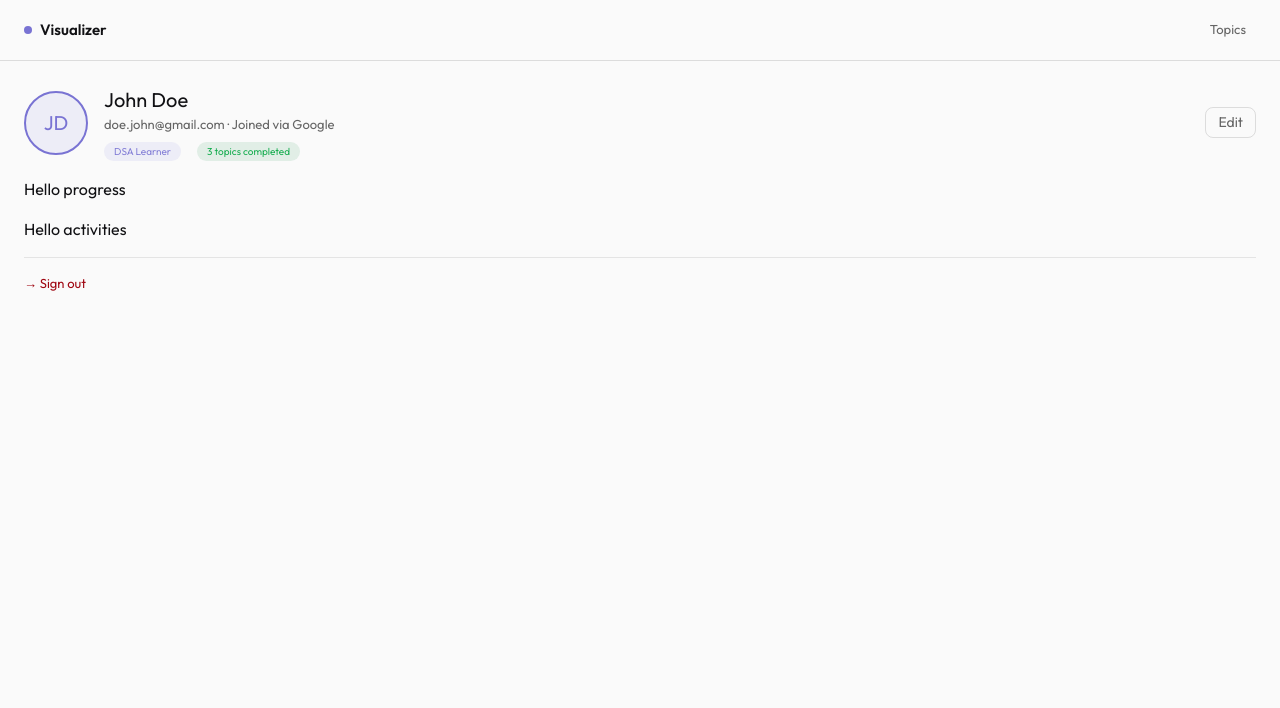
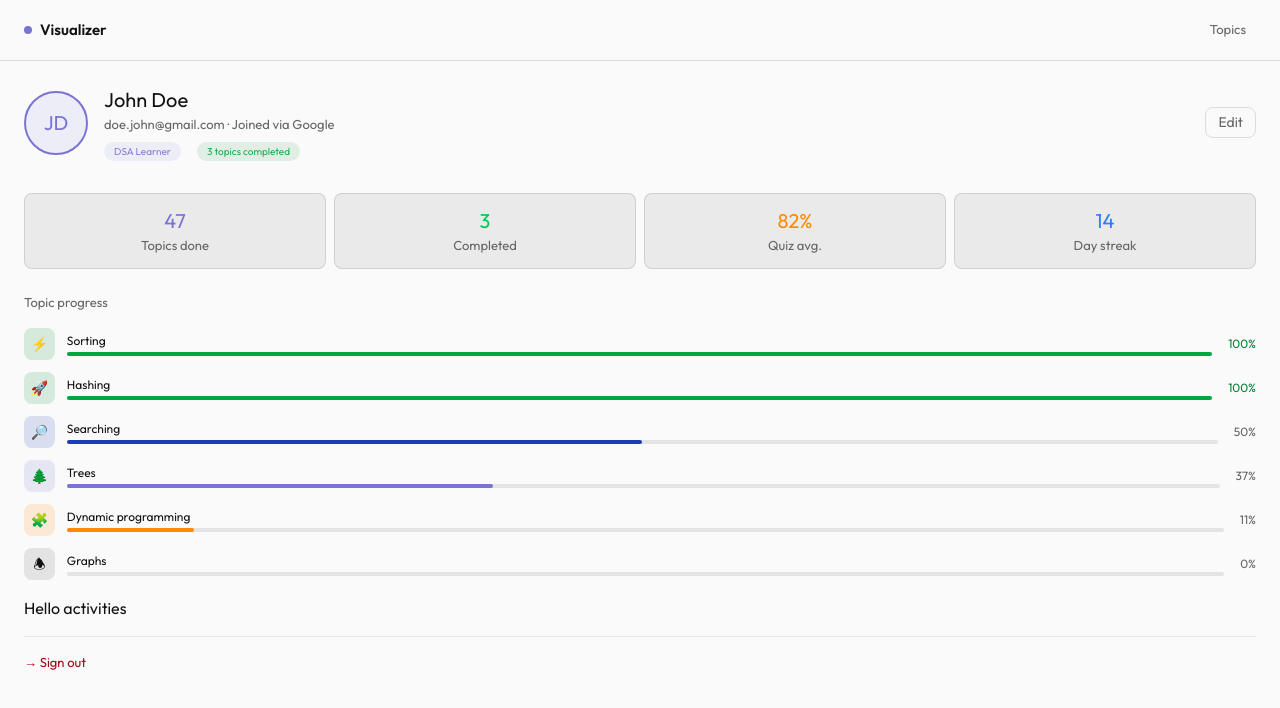
Before and after one commit to rimsha-shoukat/visualizer, a Next.js app: page /profile in a window 1280 px wide. Shown: the top 708 px of the page. Built offline with nearby package versions, Linux system fonts and the light colour scheme.

Commit message:
progress section ui in user profile added

```diff
--- a/src/app/(auth)/profile/page.tsx
+++ b/src/app/(auth)/profile/page.tsx
@@ -17,7 +17,7 @@ export default function Profile() {
           Topics
         </Link>
       </nav>
-      <section className="p-6 flex flex-col gap-4 items-start justify-start">
+      <section className="w-full p-6 flex flex-col gap-4 items-start justify-start">
         <div className="w-full flex flex-row items-center justify-between gap-4">
           <div className="flex flex-row items-center justify-center gap-4">
             <div className="max-[470px]:hidden border-2 border-accent rounded-full w-16 h-16 bg-accent/10 text-[20px] text-accent flex items-center justify-center shrink-0">
--- a/src/app/(auth)/profile/progress.tsx
+++ b/src/app/(auth)/profile/progress.tsx
@@ -1,3 +1,111 @@
 export default function Progress() {
-  return <h1>Hello progress</h1>;
+  return (
+    <>
+      <section className="flex flex-col min-[465px]:flex-row items-center justify-center gap-2 w-full mt-4">
+        <div className="text-center py-3 w-full min-[465px]:flex-1 flex-nowrap bg-muted/10 border border-muted/20 rounded-lg">
+          <h1 className="text-accent text-[20px]">47</h1>
+          <p className="text-muted text-[13px]">Topics done</p>
+        </div>
+        <div className="text-center py-3 w-full min-[465px]:flex-1 flex-nowrap bg-muted/10 border border-muted/20 rounded-lg">
+          <h1 className="text-green-500 text-[20px]">3</h1>
+          <p className="text-muted text-[13px]">Completed</p>
+        </div>
+        <div className="text-center py-3 w-full min-[465px]:flex-1 flex-nowrap bg-muted/10 border border-muted/20 rounded-lg">
+          <h1 className="text-orange-400 text-[20px]">82%</h1>
+          <p className="text-muted text-[13px]">Quiz avg.</p>
+        </div>
+        <div className="text-center py-3 w-full min-[465px]:flex-1 flex-nowrap bg-muted/10 border border-muted/20 rounded-lg">
+          <h1 className="text-blue-500 text-[20px]">14</h1>
+          <p className="text-muted text-[13px]">Day streak</p>
+        </div>
+      </section>
+      <p className="text-muted text-[13px] mt-2">Topic progress</p>
+      <section className="flex flex-col items-center justify-center w-full gap-3">
+        <div className="flex flex-row items-center justify-between gap-4 w-full">
+          <div className="w-full flex flex-row gap-3 items-center justify-center">
+            <h1 className="w-8 h-8 text-[14px] rounded-lg bg-green-700/15 flex items-center justify-center">
+              ⚡
+            </h1>
+            <span className="w-full">
+              <p className="text-[12px] mb-0.5">Sorting</p>
+              <div className="w-full h-1 bg-muted/15 rounded-lg">
+                <div className="w-full h-1 bg-green-600 rounded-lg"></div>
+              </div>
+            </span>
+          </div>
+          <p className="text-green-700 text-[12px]">100%</p>
+        </div>
+        <div className="flex flex-row items-center justify-between gap-4 w-full">
+          <div className="w-full flex flex-row gap-3 items-center justify-center">
+            <h1 className="w-8 h-8 text-[14px] rounded-lg bg-green-700/15 flex items-center justify-center">
+              🚀
+            </h1>
+            <span className="w-full">
+              <p className="text-[12px] mb-0.5">Hashing</p>
+              <div className="w-full h-1 bg-muted/15 rounded-lg">
+                <div className="w-full h-1 bg-green-600 rounded-lg"></div>
+              </div>
+            </span>
+          </div>
+          <p className="text-green-700 text-[12px]">100%</p>
+        </div>
+        <div className="flex flex-row items-center justify-between gap-4 w-full">
+          <div className="w-full flex flex-row gap-3 items-center justify-center">
+            <h1 className="w-8 h-8 text-[14px] rounded-lg bg-blue-800/15 flex items-center justify-center">
+              🔎
+            </h1>
+            <span className="w-full">
+              <p className="text-[12px] mb-0.5">Searching</p>
+              <div className="w-full h-1 bg-muted/15 rounded-lg">
+                <div className="w-[50%] h-1 bg-blue-800 rounded-lg"></div>
+              </div>
+            </span>
+          </div>
+          <p className="text-muted text-[12px]">50%</p>
+        </div>
+        <div className="flex flex-row items-center justify-between gap-4 w-full">
+          <div className="w-full flex flex-row gap-3 items-center justify-center">
+            <h1 className="w-8 h-8 text-[14px] rounded-lg bg-accent/15 flex items-center justify-center">
+              🌲
+            </h1>
+            <span className="w-full">
+              <p className="text-[12px] mb-0.5">Trees</p>
+              <div className="w-full h-1 bg-muted/15 rounded-lg">
+                <div className="w-[37%] h-1 bg-accent rounded-lg"></div>
+              </div>
+            </span>
+          </div>
+          <p className="text-muted text-[12px]">37%</p>
+        </div>
+        <div className="flex flex-row items-center justify-between gap-4 w-full">
+          <div className="w-full flex flex-row gap-3 items-center justify-center">
+            <h1 className="w-8 h-8 text-[14px] rounded-lg bg-orange-400/15 flex items-center justify-center">
+              🧩
+            </h1>
+            <span className="w-full">
+              <p className="text-[12px] mb-0.5">Dynamic programming</p>
+              <div className="w-full h-1 bg-muted/15 rounded-lg">
+                <div className="w-[11%] h-1 bg-orange-400 rounded-lg"></div>
+              </div>
+            </span>
+          </div>
+          <p className="text-muted text-[12px]">11%</p>
+        </div>
+        <div className="flex flex-row items-center justify-between gap-4 w-full">
+          <div className="w-full flex flex-row gap-3 items-center justify-center">
+            <h1 className="w-8 h-8 text-[14px] rounded-lg bg-muted/15 flex items-center justify-center">
+              🕭
+            </h1>
+            <span className="w-full">
+              <p className="text-[12px] mb-0.5">Graphs</p>
+              <div className="w-full h-1 bg-muted/15 rounded-lg">
+                <div className="w-0 h-1 bg-muted rounded-lg"></div>
+              </div>
+            </span>
+          </div>
+          <p className="text-muted text-[12px]">0%</p>
+        </div>
+      </section>
+    </>
+  );
 }
```
